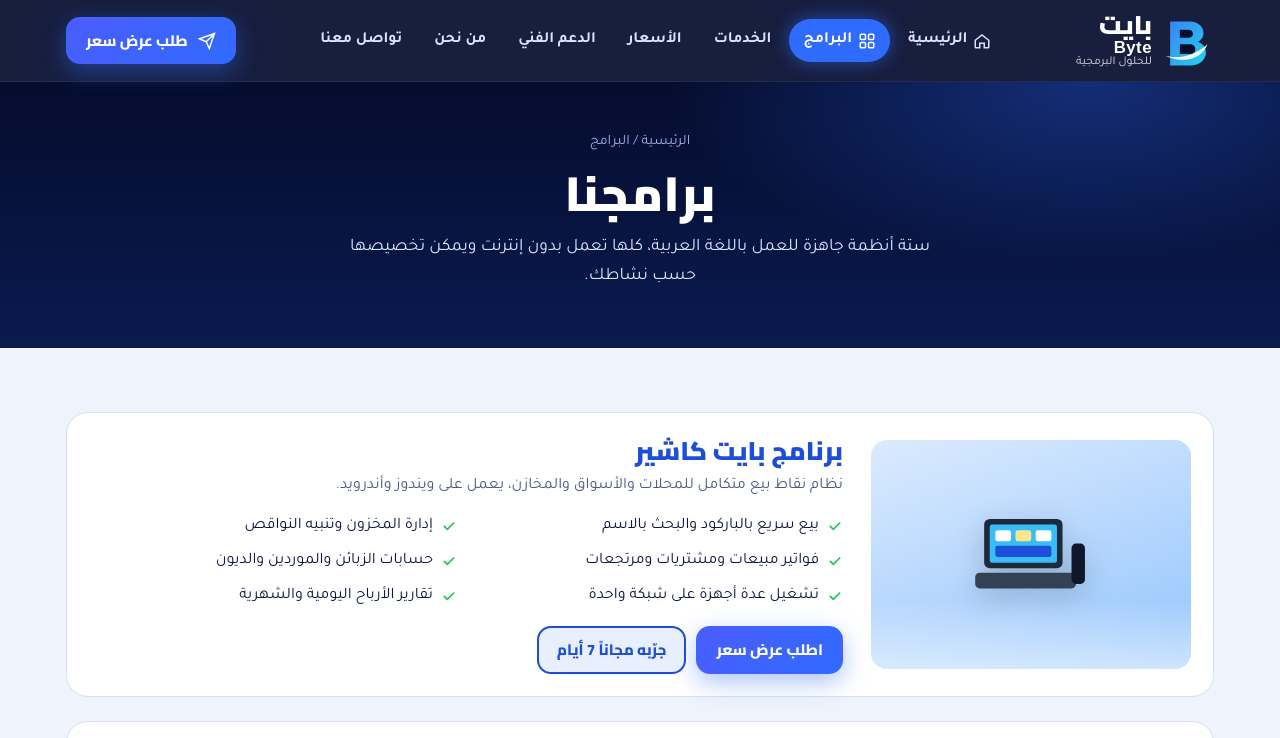
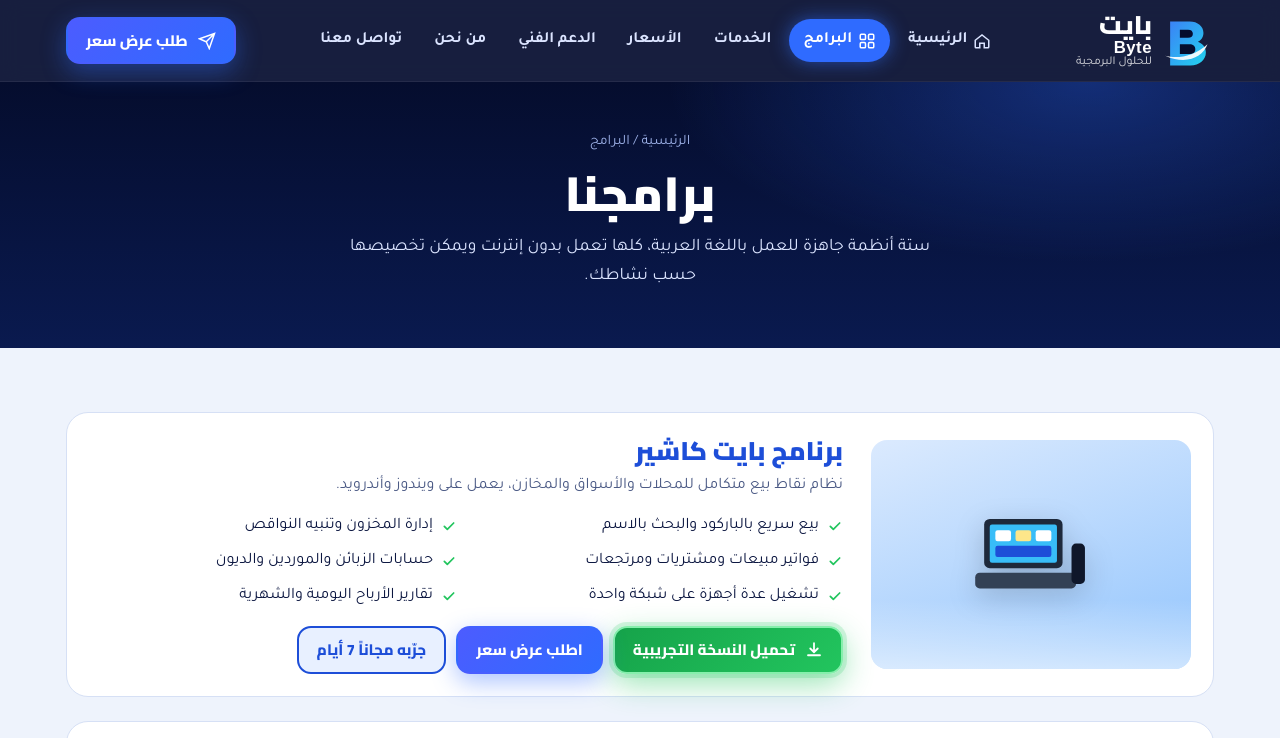
Before and after one commit to alaqamihsan-ux/byteiraq-site, a plain HTML site: page programs.html in a window 1280 px wide. Shown: the top 738 px of the page. Drawn offline with Linux system fonts and the light colour scheme.

Commit message:
Link cashier download

```diff
--- a/programs.html
+++ b/programs.html
@@ -48,7 +48,7 @@
     <h2>برنامج بايت كاشير</h2>
     <p>نظام نقاط بيع متكامل للمحلات والأسواق والمخازن، يعمل على ويندوز وأندرويد.</p>
     <ul class="feat"><li><svg width="16" height="16"><use href="#i-check"/></svg>بيع سريع بالباركود والبحث بالاسم</li><li><svg width="16" height="16"><use href="#i-check"/></svg>إدارة المخزون وتنبيه النواقص</li><li><svg width="16" height="16"><use href="#i-check"/></svg>فواتير مبيعات ومشتريات ومرتجعات</li><li><svg width="16" height="16"><use href="#i-check"/></svg>حسابات الزبائن والموردين والديون</li><li><svg width="16" height="16"><use href="#i-check"/></svg>تشغيل عدة أجهزة على شبكة واحدة</li><li><svg width="16" height="16"><use href="#i-check"/></svg>تقارير الأرباح اليومية والشهرية</li></ul>
-    <div class="acts"><a href="contact.html?p=بايت كاشير" class="btn btn-blue">اطلب عرض سعر</a><a href="index.html#trial" class="btn btn-line">جرّبه مجاناً 7 أيام</a></div>
+    <div class="acts"><a href="https://github.com/alaqamihsan-ux/byteprog/releases/download/cashier-v1.0.27/ByteCashier-Setup-1.0.27.exe" class="btn btn-green"><svg width="18" height="18" viewBox="0 0 24 24" fill="none" stroke="currentColor" stroke-width="2.4" stroke-linecap="round"><path d="M12 3v12M7 10l5 5 5-5M4 19h16"/></svg>تحميل النسخة التجريبية</a><a href="contact.html?p=بايت كاشير" class="btn btn-blue">اطلب عرض سعر</a><a href="index.html#trial" class="btn btn-line">جرّبه مجاناً 7 أيام</a></div>
   </div>
 </article>
 <article class="detail" id="school" style="--c:#15803d;--soft:#e9f9ee">
```
